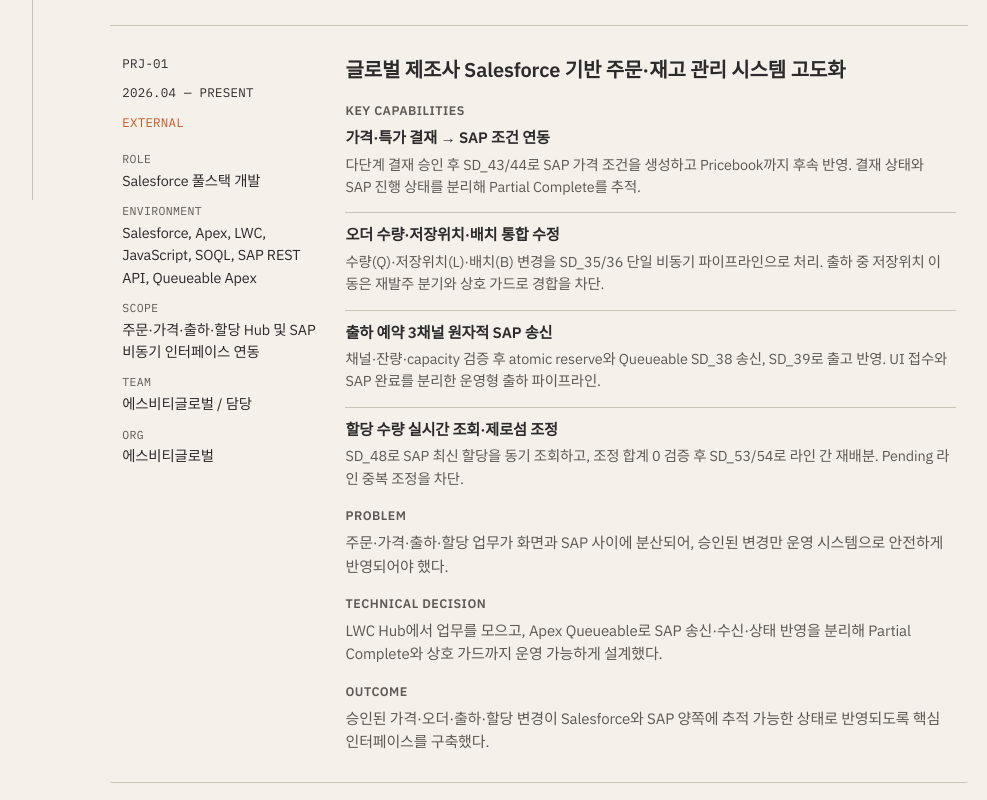
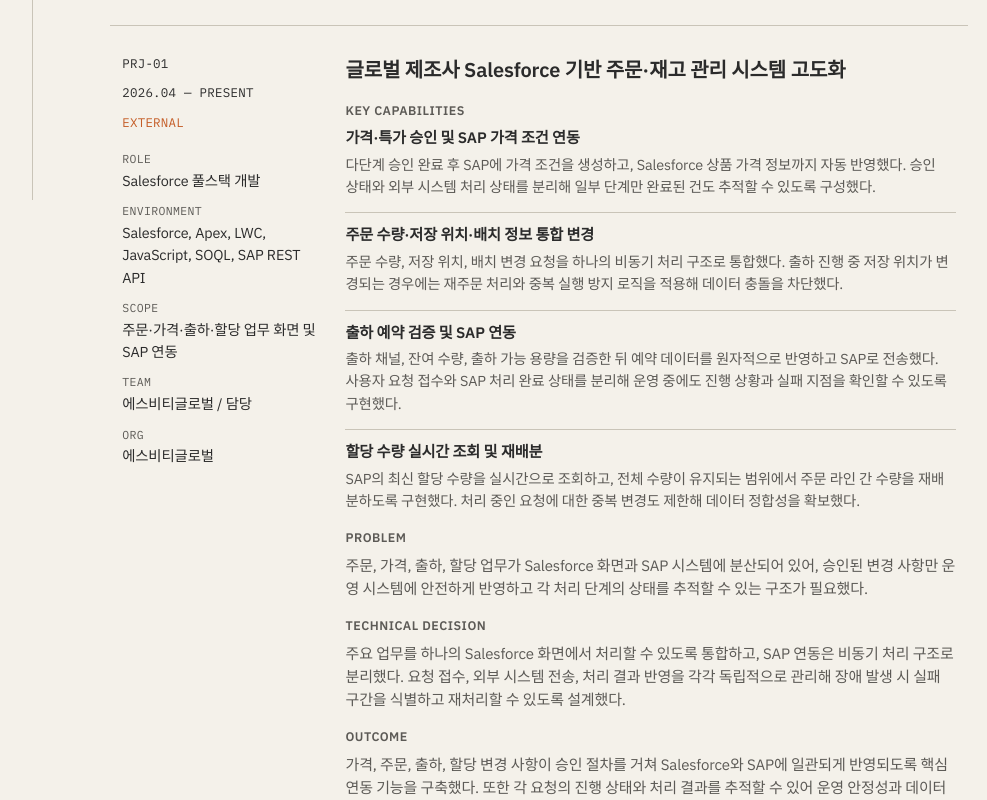
Before and after one commit to support-kang/support-kang, a React (Vite) app: page / in a window 1280 px wide. Shown: the part 600-1400 px from the top of the page, without its empty margins (211-1198 px from the left). Built offline with nearby package versions, Linux system fonts and the light colour scheme; a web font is replaced by a local one.

Commit message:
docs: rewrite Salesforce project copy for broader readers
Co-authored-by: Cursor <cursoragent@cursor.com>

```diff
--- a/src/data/portfolioData.js
+++ b/src/data/portfolioData.js
@@ -4,37 +4,37 @@ export const projectRecords = [
     period: '2026.04 — PRESENT',
     name: '글로벌 제조사 Salesforce 기반 주문·재고 관리 시스템 고도화',
     role: 'Salesforce 풀스택 개발',
-    stack: 'Salesforce, Apex, LWC, JavaScript, SOQL, SAP REST API, Queueable Apex',
-    scope: '주문·가격·출하·할당 Hub 및 SAP 비동기 인터페이스 연동',
+    stack: 'Salesforce, Apex, LWC, JavaScript, SOQL, SAP REST API',
+    scope: '주문·가격·출하·할당 업무 화면 및 SAP 연동',
     team: '에스비티글로벌 / 담당',
     status: 'EXTERNAL',
     company: '에스비티글로벌',
     problem:
-      '주문·가격·출하·할당 업무가 화면과 SAP 사이에 분산되어, 승인된 변경만 운영 시스템으로 안전하게 반영되어야 했다.',
+      '주문, 가격, 출하, 할당 업무가 Salesforce 화면과 SAP 시스템에 분산되어 있어, 승인된 변경 사항만 운영 시스템에 안전하게 반영하고 각 처리 단계의 상태를 추적할 수 있는 구조가 필요했다.',
     decision:
-      'LWC Hub에서 업무를 모으고, Apex Queueable로 SAP 송신·수신·상태 반영을 분리해 Partial Complete와 상호 가드까지 운영 가능하게 설계했다.',
+      '주요 업무를 하나의 Salesforce 화면에서 처리할 수 있도록 통합하고, SAP 연동은 비동기 처리 구조로 분리했다. 요청 접수, 외부 시스템 전송, 처리 결과 반영을 각각 독립적으로 관리해 장애 발생 시 실패 구간을 식별하고 재처리할 수 있도록 설계했다.',
     outcome:
-      '승인된 가격·오더·출하·할당 변경이 Salesforce와 SAP 양쪽에 추적 가능한 상태로 반영되도록 핵심 인터페이스를 구축했다.',
+      '가격, 주문, 출하, 할당 변경 사항이 승인 절차를 거쳐 Salesforce와 SAP에 일관되게 반영되도록 핵심 연동 기능을 구축했다. 또한 각 요청의 진행 상태와 처리 결과를 추적할 수 있어 운영 안정성과 데이터 정합성을 높였다.',
     keyFeatures: [
       {
-        title: '가격·특가 결재 → SAP 조건 연동',
+        title: '가격·특가 승인 및 SAP 가격 조건 연동',
         detail:
-          '다단계 결재 승인 후 SD_43/44로 SAP 가격 조건을 생성하고 Pricebook까지 후속 반영. 결재 상태와 SAP 진행 상태를 분리해 Partial Complete를 추적.',
+          '다단계 승인 완료 후 SAP에 가격 조건을 생성하고, Salesforce 상품 가격 정보까지 자동 반영했다. 승인 상태와 외부 시스템 처리 상태를 분리해 일부 단계만 완료된 건도 추적할 수 있도록 구성했다.',
       },
       {
-        title: '오더 수량·저장위치·배치 통합 수정',
+        title: '주문 수량·저장 위치·배치 정보 통합 변경',
         detail:
-          '수량(Q)·저장위치(L)·배치(B) 변경을 SD_35/36 단일 비동기 파이프라인으로 처리. 출하 중 저장위치 이동은 재발주 분기와 상호 가드로 경합을 차단.',
+          '주문 수량, 저장 위치, 배치 변경 요청을 하나의 비동기 처리 구조로 통합했다. 출하 진행 중 저장 위치가 변경되는 경우에는 재주문 처리와 중복 실행 방지 로직을 적용해 데이터 충돌을 차단했다.',
       },
       {
-        title: '출하 예약 3채널 원자적 SAP 송신',
+        title: '출하 예약 검증 및 SAP 연동',
         detail:
-          '채널·잔량·capacity 검증 후 atomic reserve와 Queueable SD_38 송신, SD_39로 출고 반영. UI 접수와 SAP 완료를 분리한 운영형 출하 파이프라인.',
+          '출하 채널, 잔여 수량, 출하 가능 용량을 검증한 뒤 예약 데이터를 원자적으로 반영하고 SAP로 전송했다. 사용자 요청 접수와 SAP 처리 완료 상태를 분리해 운영 중에도 진행 상황과 실패 지점을 확인할 수 있도록 구현했다.',
       },
       {
-        title: '할당 수량 실시간 조회·제로섬 조정',
+        title: '할당 수량 실시간 조회 및 재배분',
         detail:
-          'SD_48로 SAP 최신 할당을 동기 조회하고, 조정 합계 0 검증 후 SD_53/54로 라인 간 재배분. Pending 라인 중복 조정을 차단.',
+          'SAP의 최신 할당 수량을 실시간으로 조회하고, 전체 수량이 유지되는 범위에서 주문 라인 간 수량을 재배분하도록 구현했다. 처리 중인 요청에 대한 중복 변경도 제한해 데이터 정합성을 확보했다.',
       },
     ],
   },
```
Also changed, not shown: 1 other file (tests, documents, lock files or other folders).
